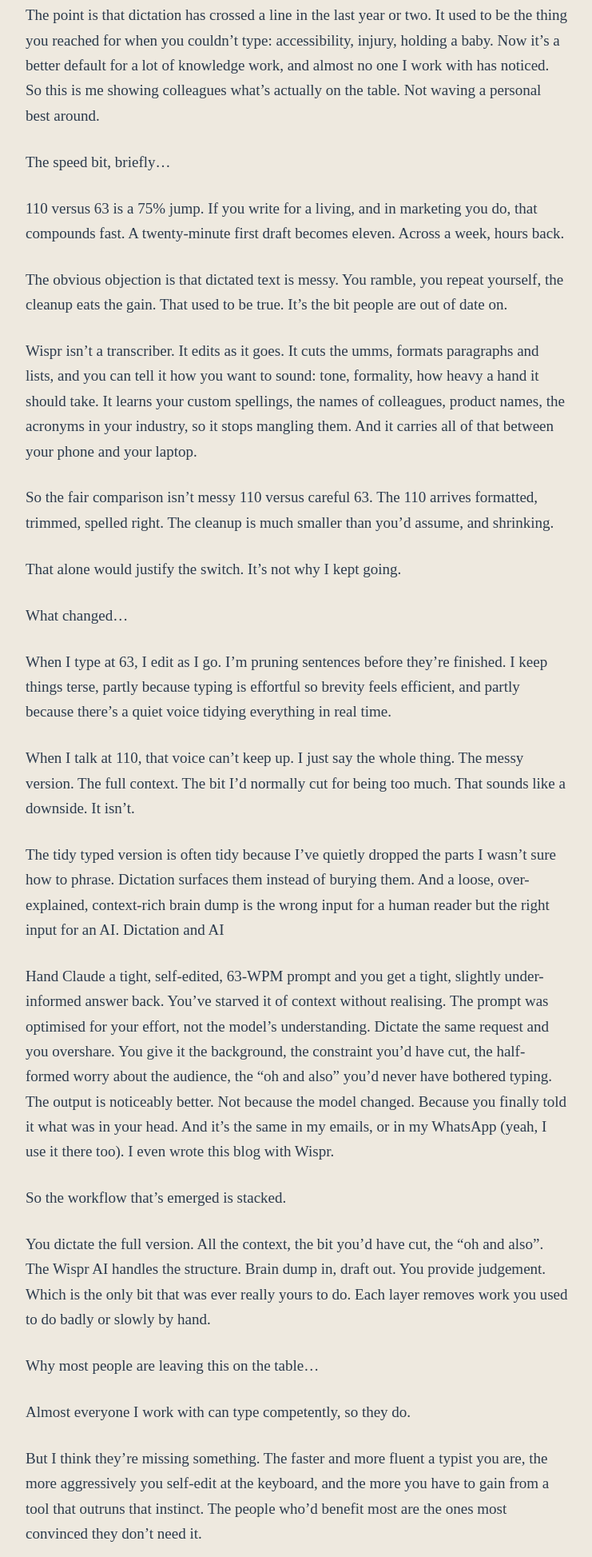
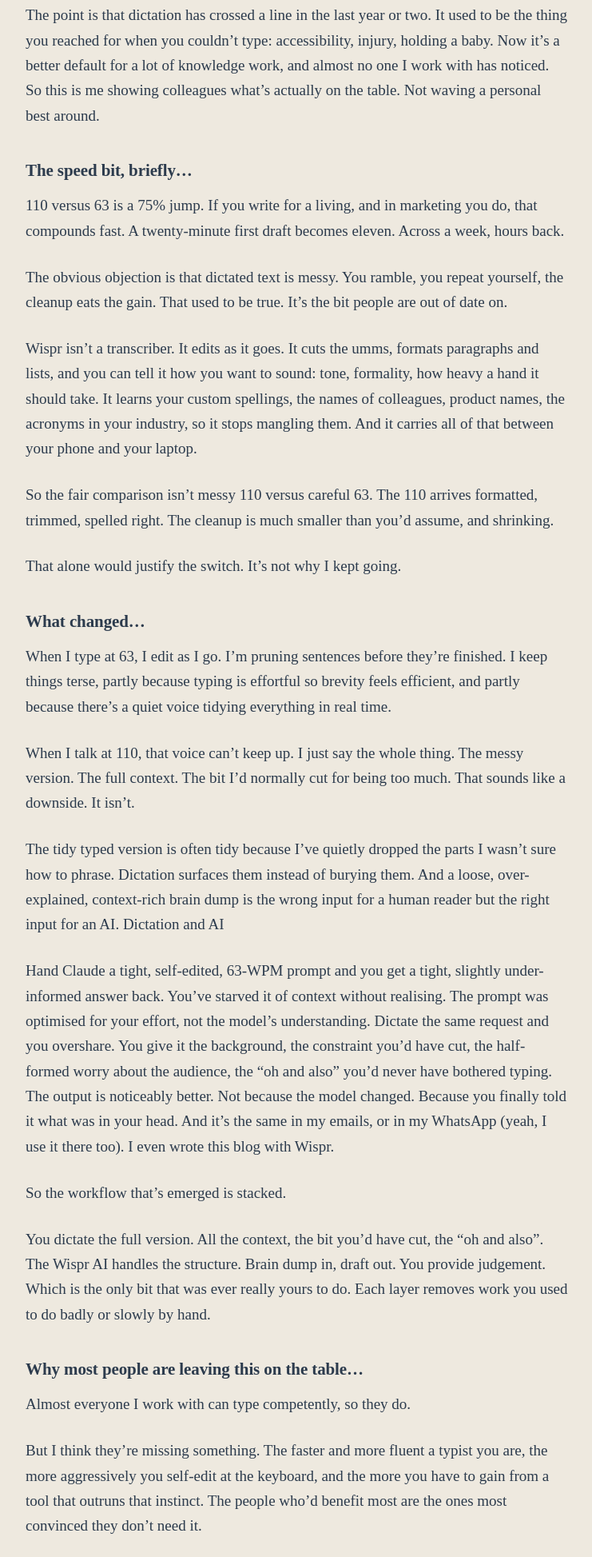
Before and after one commit to ObliviousWill/field-notes, an Astro site: page /field-notes/blog/get-twice-as-fast-at-typing-without-typing in a window 1280 px wide. Shown: the part 688-2635 px from the top of the page at 80% size, without its empty margins (248-989 px from the left). Built offline with nearby package versions, Linux system fonts and the light colour scheme; Astro itself is replaced by a stand-in of ours.

Commit message:
Update post: Get twice as fast at typing, without typing

```diff
--- a/src/content/blog/get-twice-as-fast-at-typing-without-typing.md
+++ b/src/content/blog/get-twice-as-fast-at-typing-without-typing.md
@@ -1,7 +1,7 @@
 ---
 title: 'Get twice as fast at typing, without typing'
 description: 'How dictation (and Wispr) doubled my output and saved my keyboard stress'
-pubDate: 'Jun 03, 2026'
+pubDate: 'Jun 02, 2026'
 tags: ['ai', 'marketing']
 ---
 
@@ -11,7 +11,8 @@
 
 The point is that dictation has crossed a line in the last year or two. It used to be the thing you reached for when you couldn't type: accessibility, injury, holding a baby. Now it's a better default for a lot of knowledge work, and almost no one I work with has noticed. So this is me showing colleagues what's actually on the table. Not waving a personal best around.
 
-The speed bit, briefly...
+### The speed bit, briefly...
+
 
 110 versus 63 is a 75% jump. If you write for a living, and in marketing you do, that compounds fast. A twenty-minute first draft becomes eleven. Across a week, hours back.
 
@@ -23,7 +24,8 @@
 
 That alone would justify the switch. It's not why I kept going.
 
-What changed...
+### What changed...
+
 
 When I type at 63, I edit as I go. I'm pruning sentences before they're finished. I keep things terse, partly because typing is effortful so brevity feels efficient, and partly because there's a quiet voice tidying everything in real time.
 
@@ -42,7 +44,8 @@
 You provide judgement. Which is the only bit that was ever really yours to do.
 Each layer removes work you used to do badly or slowly by hand.
 
-Why most people are leaving this on the table...
+### Why most people are leaving this on the table...
+
 
 Almost everyone I work with can type competently, so they do.
 
@@ -50,7 +53,8 @@
 
 The barriers are real but smaller than they were. Talking to your machine feels strange, especially near other people. You get over that in about a week. You also have to stop treating the transcript as precious; it's input, not output, though with Wispr cleaning as it goes the gap is narrower than it used to be. And accuracy used to be the dealbreaker. It largely isn't. Once it's learned your names and product terms, the mangled-jargon problem disappears, and the learning carries between devices.
 
-Takeaway
+### Takeaway
+
 
 If this were a post about going from 63 to 110 words a minute, it'd be a productivity tip. Mildly interesting but generally ignored.
 
```
